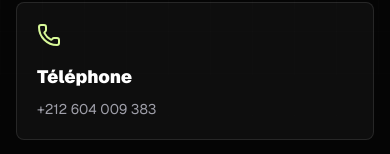
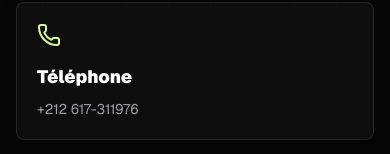
Before and after one commit to Exodiaaaa/jersey-store, a Next.js app: page /contact in a window 390 px wide. Shown: the part 431-585 px from the top of the page. Built offline with nearby package versions, Linux system fonts and the light colour scheme.

Commit message:
Update customer phone number

```diff
--- a/src/app/contact/page.tsx
+++ b/src/app/contact/page.tsx
@@ -19,7 +19,7 @@ export default function ContactPage() {
       </div>
       <div className="grid gap-4 sm:grid-cols-2">
         {[
-          [Phone, "Téléphone", "+212 604 009 383"],
+          [Phone, "Téléphone", "+212 617-311976"],
           [MessageCircle, "WhatsApp", "Commande et suivi"],
           [MapPin, "Livraison", "Toutes villes du Maroc"],
           [Mail, "Email", "contact@kvnfootwear.ma"],
--- a/src/data/catalog.ts
+++ b/src/data/catalog.ts
@@ -1,6 +1,6 @@
 import type { Category, Product, Size, Team } from "@/lib/types";
 
-export const whatsappPhoneNumber = "212604009383";
+export const whatsappPhoneNumber = "212617311976";
 
 export const sizes: Size[] = ["S", "M", "L", "XL", "XXL", "XXXL"];
 
```
